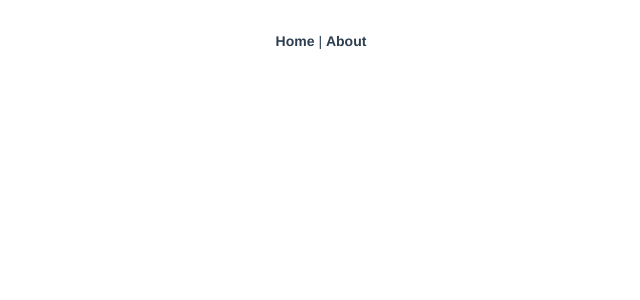
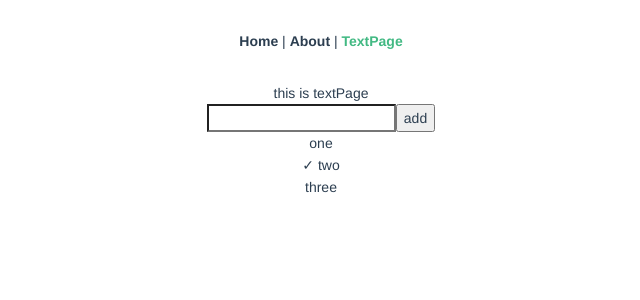
Before and after one commit to wwt-wesdom/new-vue-demo, a Vue app: page /text-page in a window 1280 px wide. Shown: the top 300 px of the page, without its empty margins (319-959 px from the left). Built offline with nearby package versions, Linux system fonts and the light colour scheme.

Commit message:
todolist

```diff
--- a/src/App.vue
+++ b/src/App.vue
@@ -2,7 +2,8 @@
   <div id="app">
     <div id="nav">
       <router-link to="/">Home</router-link> |
-      <router-link to="/about">About</router-link>
+      <router-link to="/about">About</router-link> |
+      <router-link to="/text-page">TextPage</router-link>
     </div>
     <router-view/>
   </div>
--- /dev/null
+++ b/src/components/TodoList.vue
@@ -0,0 +1,24 @@
+<template>
+  <ul>
+    <li v-for="todo in todos" :key="todo.id">
+      <slot name="todo" :todo="todo">
+        {{ todo.text }}
+      </slot>
+    </li>
+  </ul>
+</template>
+
+<script>
+  export default {
+    name: "TodoList",
+    props: ['todos'],
+    data() {
+      return {
+      };
+    }
+  }
+</script>
+
+<style scoped>
+
+</style>
--- a/src/router.js
+++ b/src/router.js
@@ -22,6 +22,11 @@ export default new Router({
       // this generates a separate chunk (about.[hash].js) for this route
       // which is lazy-loaded when the route is visited.
       component: () => import(/* webpackChunkName: "about" */ './views/About.vue')
+    },
+    {
+      path: '/text-page',
+      name: 'textPage',
+      component: () => import(/* webpackChunkName: "about" */ './views/TextPage.vue')
     }
   ]
 })
--- a/src/views/About.vue
+++ b/src/views/About.vue
@@ -15,7 +15,7 @@
         <div>{{slotProps.user.firstName}}</div>
       </template>
       <template v-slot:lastName="{user}">
-        <div>{{user.firstName}}</div>
+        <div>{{user.lastName}}</div>
       </template>
     </custom-slot>
   </div>
--- /dev/null
+++ b/src/views/TextPage.vue
@@ -0,0 +1,50 @@
+<template>
+  <div>
+    <div>this is textPage</div>
+    <label>
+      <input type="text" />
+      <button>add</button>
+    </label>
+    <todo-list :todos="todos">
+      <template v-slot:todo="{ todo }">
+        <span v-if="todo.isComplete">✓</span>
+        {{ todo.text }}
+      </template>
+    </todo-list>
+  </div>
+</template>
+
+<script>
+  import TodoList from "@/components/TodoList"
+  export default {
+    name: "TextPage",
+    components: {
+      TodoList
+    },
+    data() {
+      return {
+        todos: [
+          {
+            text: 'one',
+            id: 0,
+            isComplete: false
+          },
+          {
+            text: 'two',
+            id: 1,
+            isComplete: true
+          },
+          {
+            text: 'three',
+            id: 2,
+            isComplete: false
+          }
+        ]
+      }
+    }
+  }
+</script>
+
+<style scoped>
+
+</style>
```
